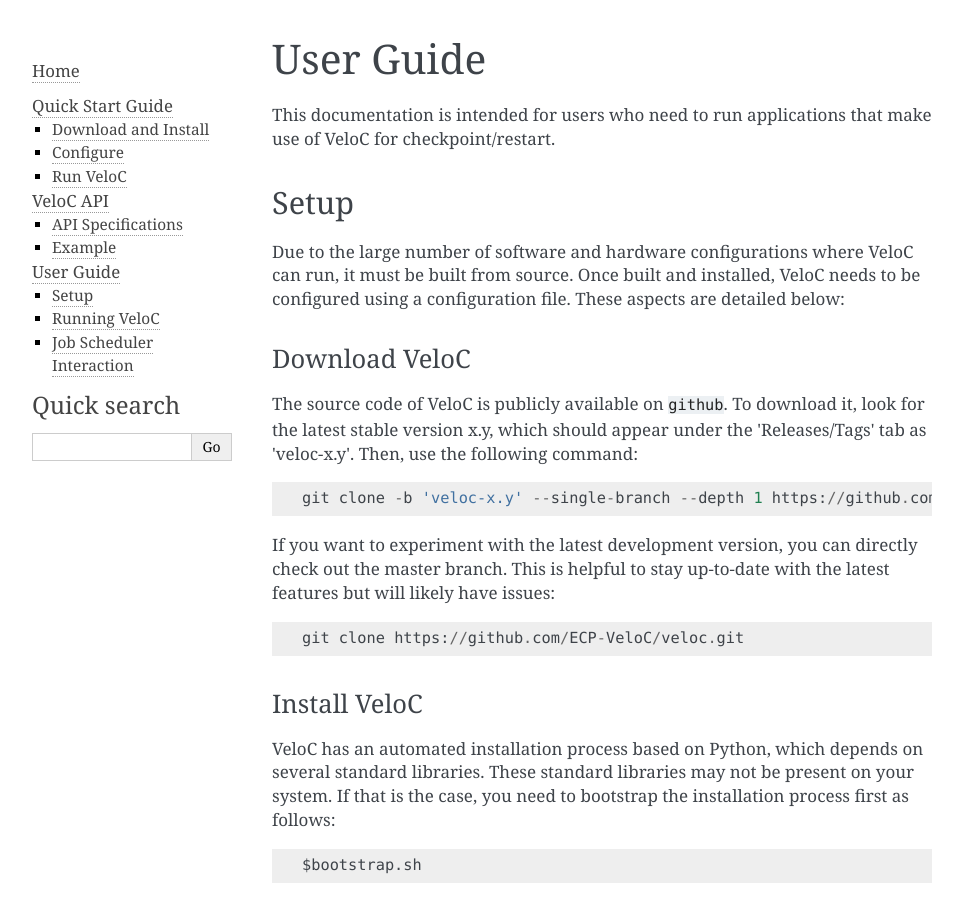
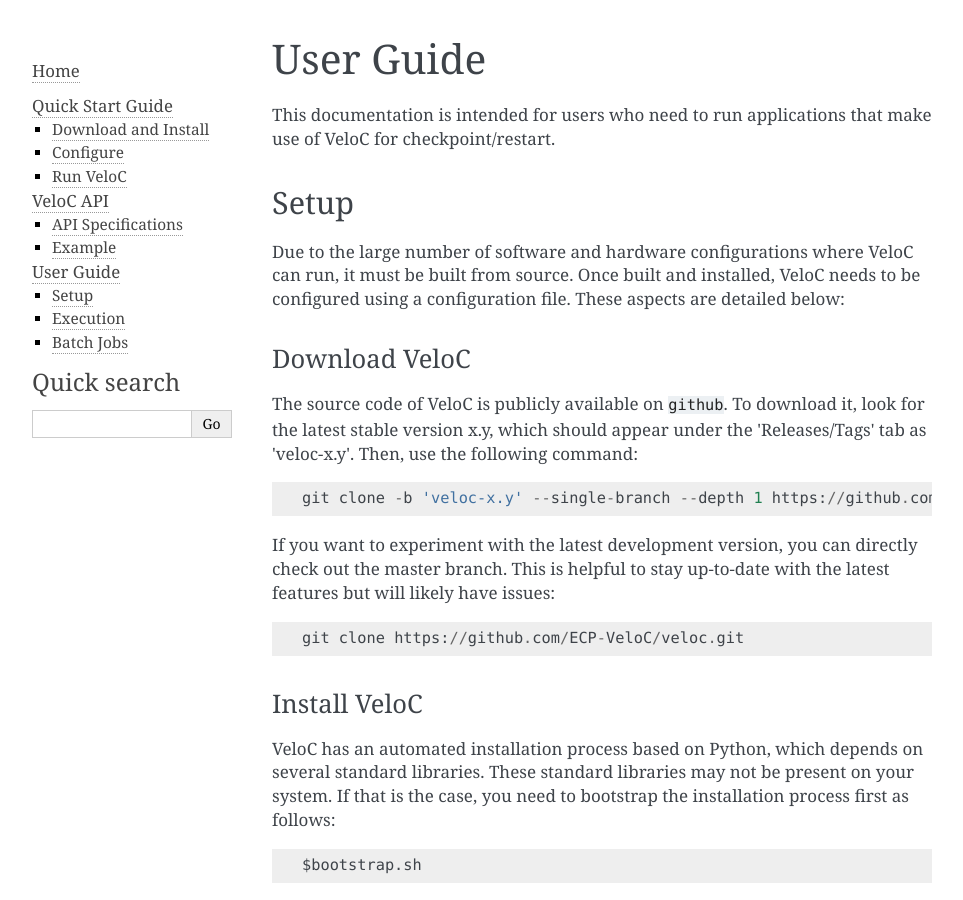
Before and after one commit to ECP-VeloC/VELOC, a Sphinx documentation site: the page built from docs/userguide.rst, in a window 1280 px wide and 900 px high. Shown: the whole window, without its empty margins (148-1111 px from the left). Built offline with Sphinx 7.4.7, drawn with Linux system fonts in a browser that asks for light colours; some of the changed text lies outside the part shown.

Commit message:
Update userguide.rst

```diff
--- a/docs/userguide.rst
+++ b/docs/userguide.rst
@@ -92,8 +92,8 @@
 
 .. _ch:velocrun:
 
-Running VeloC
--------------
+Execution
+---------
 
 VeloC can be run in either synchronous mode (all resilience strategies are embedded in the client library and run directly
 in the application processes in blocking fashion) or asynchronous mode (the resilience strategies run in the active backend
@@ -120,8 +120,8 @@
 
    mpirun -np N test/heatdis_mem <mem_per_process> <config_file>
 
-Job Scheduler Interaction
--------------------------
+Batch Jobs
+----------
 
 HPC machines are typically configured to run the user applications as batch jobs. Therefore, the user needs to make sure
 that the job scheduler is not configured to kill the entire job when a node fails. Assuming the job scheduler is configured
```
